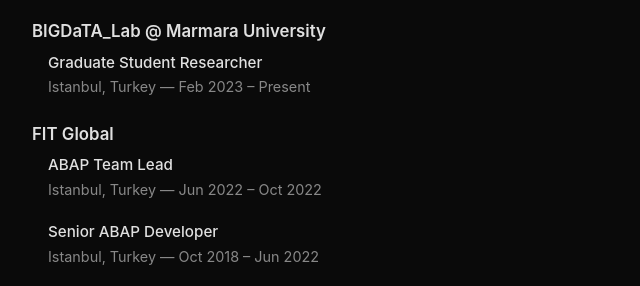
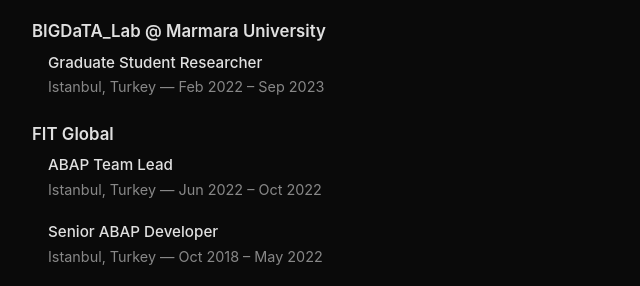
Before and after one commit to onurakca/onurakca.github.io, an Eleventy site: page index.njk in a window 1280 px wide. Shown: the part 865-1151 px from the top of the page, 284-924 px from the left. Built offline with nearby package versions, Linux system fonts and the light colour scheme; Eleventy itself is replaced by a stand-in of ours; files that its build step writes are made by us from their sources.

Commit message:
Fix the experience dates

```diff
--- a/index.njk
+++ b/index.njk
@@ -30,7 +30,7 @@
     <h3>BIGDaTA_Lab @ Marmara University</h3>
     <div class="role">
       <h4>Graduate Student Researcher</h4>
-      <p class="meta">Istanbul, Turkey — Feb 2023 – Present</p>
+      <p class="meta">Istanbul, Turkey — Feb 2022 – Sep 2023</p>
     </div>
   </div>
 
@@ -42,7 +42,7 @@
     </div>
     <div class="role">
       <h4>Senior ABAP Developer</h4>
-      <p class="meta">Istanbul, Turkey — Oct 2018 – Jun 2022</p>
+      <p class="meta">Istanbul, Turkey — Oct 2018 – May 2022</p>
     </div>
   </div>
 
```
